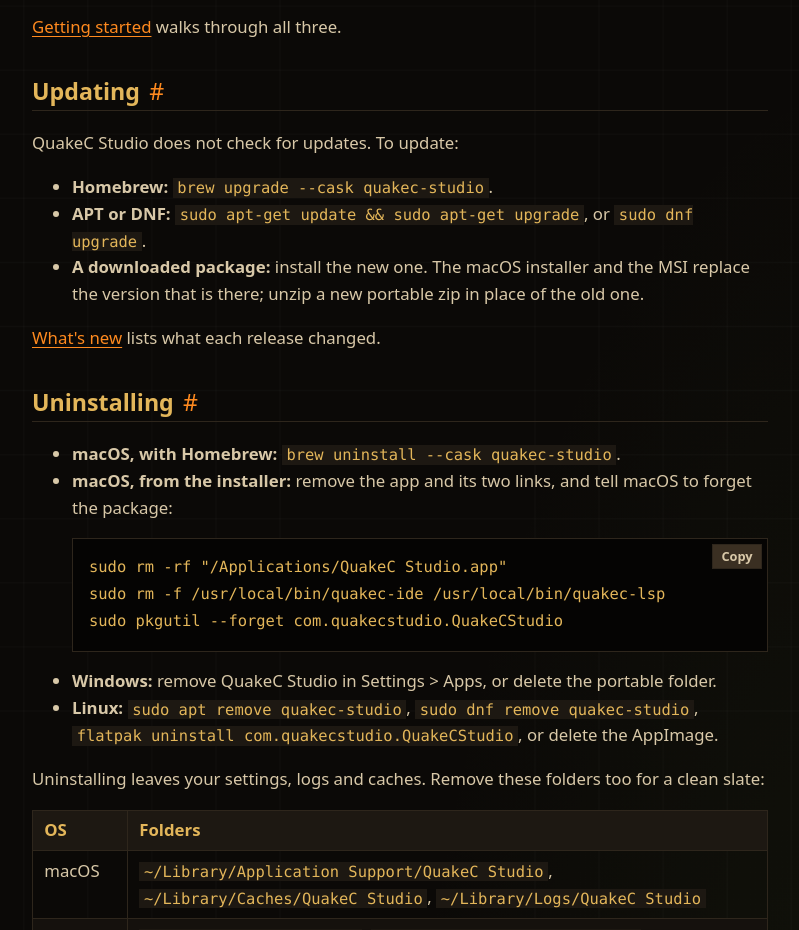
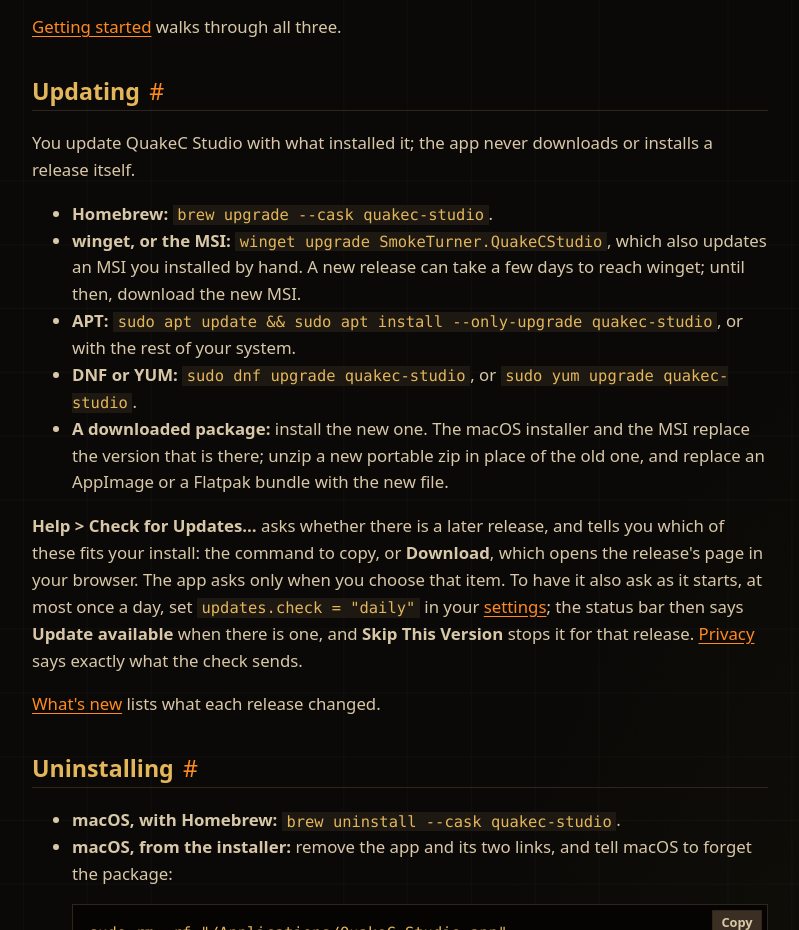
Before and after one commit to quakecstudio/site, a plain HTML site: page public/docs/install.html in a window 1280 px wide. Shown: the part 3562-4492 px from the top of the page, without its empty margins (360-1159 px from the left). Drawn offline with Linux system fonts and the light colour scheme.

Commit message:
docs: say how each install updates, and what the update check sends
For the editor's update check (quakecstudio/editor issue 130): Help, Check for Updates, and updates.check = "daily". To merge with the release that ships it.

```diff
--- a/public/docs/install.html
+++ b/public/docs/install.html
@@ -159,13 +159,27 @@ built it. With the <a href="https://cli.github.com">GitHub CLI</a>:</p>
 <p><a href="getting-started.html">Getting started</a> walks through all three.</p>
 
 <h2 id="updating">Updating</h2>
-<p>QuakeC Studio does not check for updates. To update:</p>
+<p>You update QuakeC Studio with what installed it; the app never downloads or installs a
+release itself.</p>
 <ul>
 <li><strong>Homebrew:</strong> <code>brew upgrade --cask quakec-studio</code>.</li>
-<li><strong>APT or DNF:</strong> <code>sudo apt-get update &amp;&amp; sudo apt-get upgrade</code>, or <code>sudo dnf upgrade</code>.</li>
+<li><strong>winget, or the MSI:</strong> <code>winget upgrade SmokeTurner.QuakeCStudio</code>, which also updates an
+  MSI you installed by hand. A new release can take a few days to reach winget; until then,
+  download the new MSI.</li>
+<li><strong>APT:</strong> <code>sudo apt update &amp;&amp; sudo apt install --only-upgrade quakec-studio</code>, or with the
+  rest of your system.</li>
+<li><strong>DNF or YUM:</strong> <code>sudo dnf upgrade quakec-studio</code>, or <code>sudo yum upgrade quakec-studio</code>.</li>
 <li><strong>A downloaded package:</strong> install the new one. The macOS installer and the MSI replace
-  the version that is there; unzip a new portable zip in place of the old one.</li>
+  the version that is there; unzip a new portable zip in place of the old one, and replace an
+  AppImage or a Flatpak bundle with the new file.</li>
 </ul>
+<p><strong>Help &gt; Check for Updates…</strong> asks whether there is a later release, and tells you which of
+these fits your install: the command to copy, or <strong>Download</strong>, which opens the release's page
+in your browser. The app asks only when you choose that item. To have it also ask as it
+starts, at most once a day, set <code>updates.check = "daily"</code> in your
+<a href="settings.html">settings</a>; the status bar then says <strong>Update available</strong> when there is one,
+and <strong>Skip This Version</strong> stops it for that release. <a href="privacy.html#every-network-request">Privacy</a>
+says exactly what the check sends.</p>
 <p><a href="whats-new.html">What's new</a> lists what each release changed.</p>
 
 <h2 id="uninstalling">Uninstalling</h2>
```
Also changed, not shown: public/docs/faq.html (+4 -2 lines), public/docs/privacy.html (+4 -2 lines), public/docs/settings.html (+2 -0 lines), public/download/index.html (+3 -2 lines).
